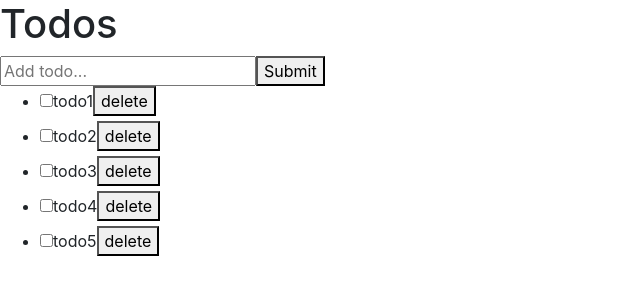
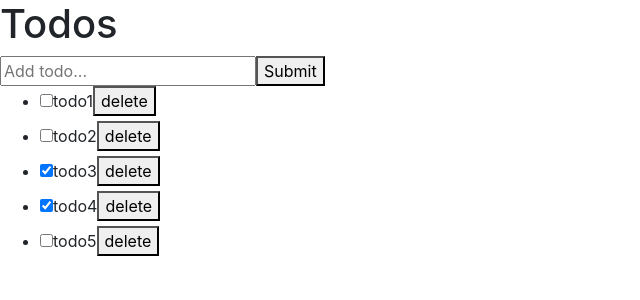
Before and after one commit to andersonlebon/todo-with-react, a React (Create React App) app: page / in a window 1280 px wide. Shown: the top 300 px of the page, without its empty margins (0-640 px from the left). Built offline with nearby package versions, Linux system fonts and the light colour scheme.

Commit message:
Add the complet class

```diff
--- a/src/App.js
+++ b/src/App.js
@@ -9,8 +9,8 @@ class App extends Component {
       todos: [
         { id: 1, title: 'todo1', completed: false },
         { id: 2, title: 'todo2', completed: false },
-        { id: 3, title: 'todo3', completed: false },
-        { id: 4, title: 'todo4', completed: false },
+        { id: 3, title: 'todo3', completed: true },
+        { id: 4, title: 'todo4', completed: true },
         { id: 5, title: 'todo5', completed: false },
       ],
     };
--- a/src/components/todo.jsx
+++ b/src/components/todo.jsx
@@ -5,7 +5,9 @@ const Todo = (props) => {
   const { todo } = props;
   return (
     <li className="todo">
-      <div className="todo-control">
+      <div
+        className={todo.completed ? 'todo-control completed' : 'todo-control'}
+      >
         <input type="checkbox" defaultChecked={todo.completed} id={todo.id} />
         <label htmlFor={todo.id}>{todo.title}</label>
         <button type="button" className="delele">
```
